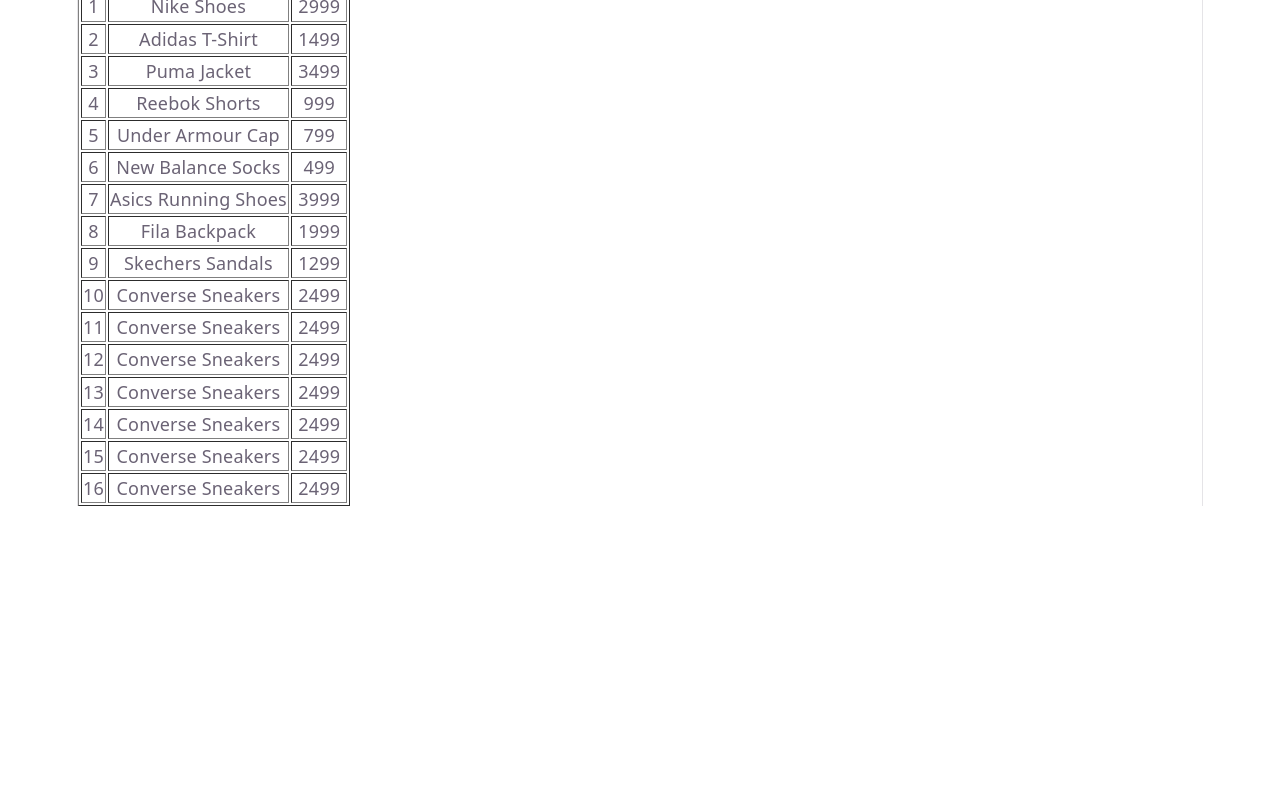
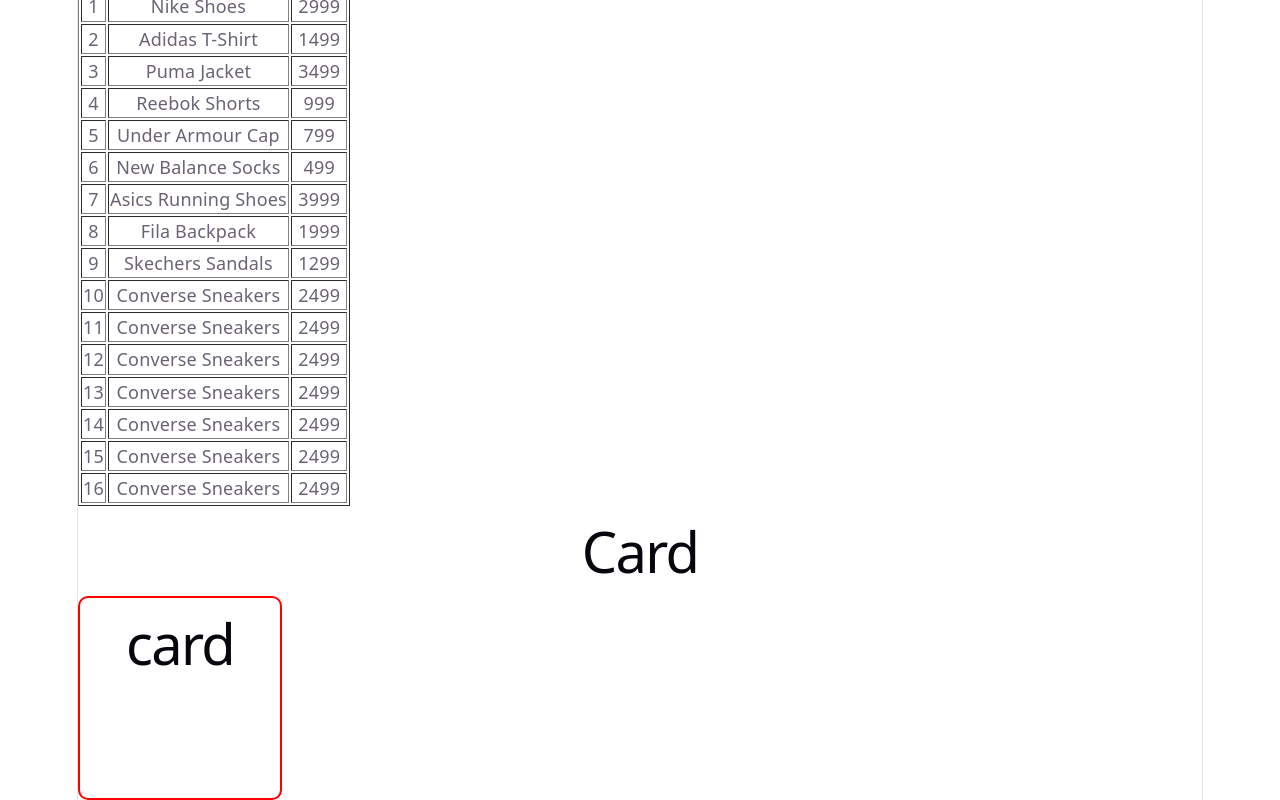
Before and after one commit to JoshiSankar-4021/myfirstapp_sasi, a React (Vite) app: page /render in a window 1280 px wide. Shown: the part 936-1736 px from the top of the page. Before the commit the page ends 1442 px from the top, so only its background shows below. Built offline with nearby package versions, Linux system fonts and the light colour scheme.

Commit message:
card creation

```diff
--- a/src/Render.jsx
+++ b/src/Render.jsx
@@ -54,6 +54,21 @@
                     )
                 }
             </table>
+
+
+
+                <h1>Card</h1>
+                <div style={{
+                    "border":"2px solid red",
+                    "borderRadius":"10px",
+                    "height":"200px",
+                    "width":"200px",
+                    "backgroundColor":"AccentColor"
+
+                }}>
+                    <h1> card </h1>
+                </div>
+
         </div>
     );
 }
```
